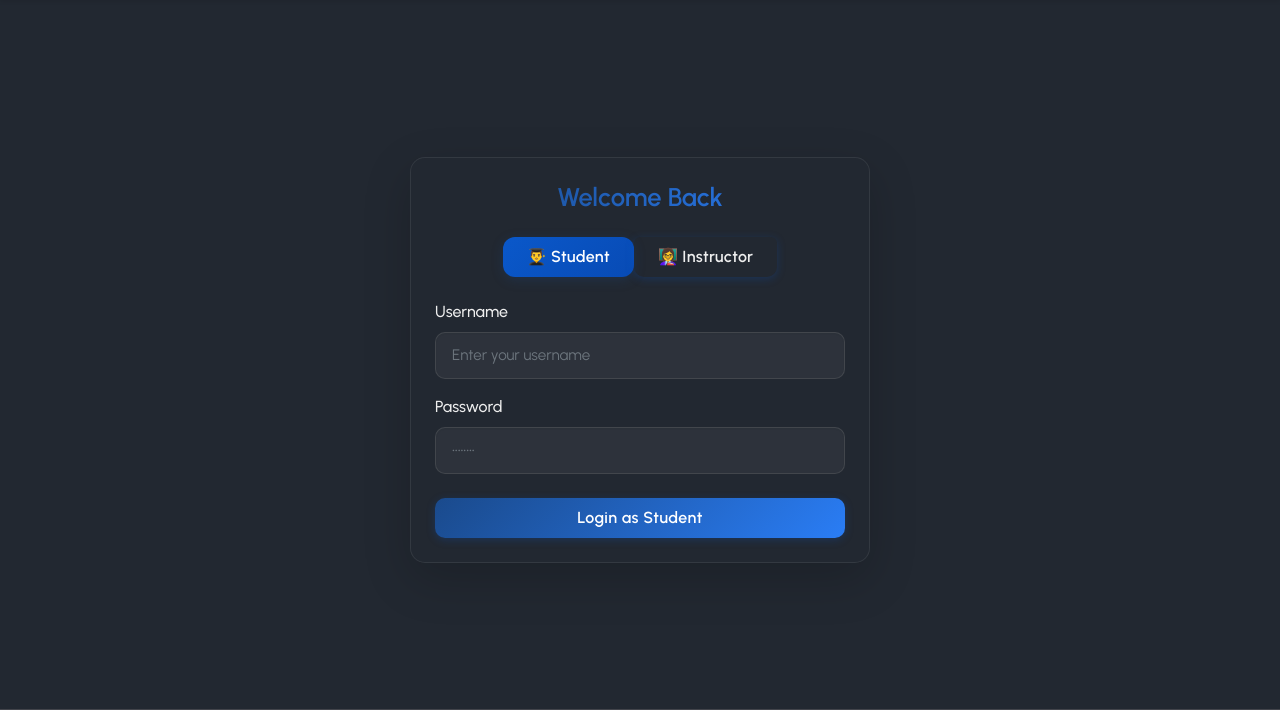
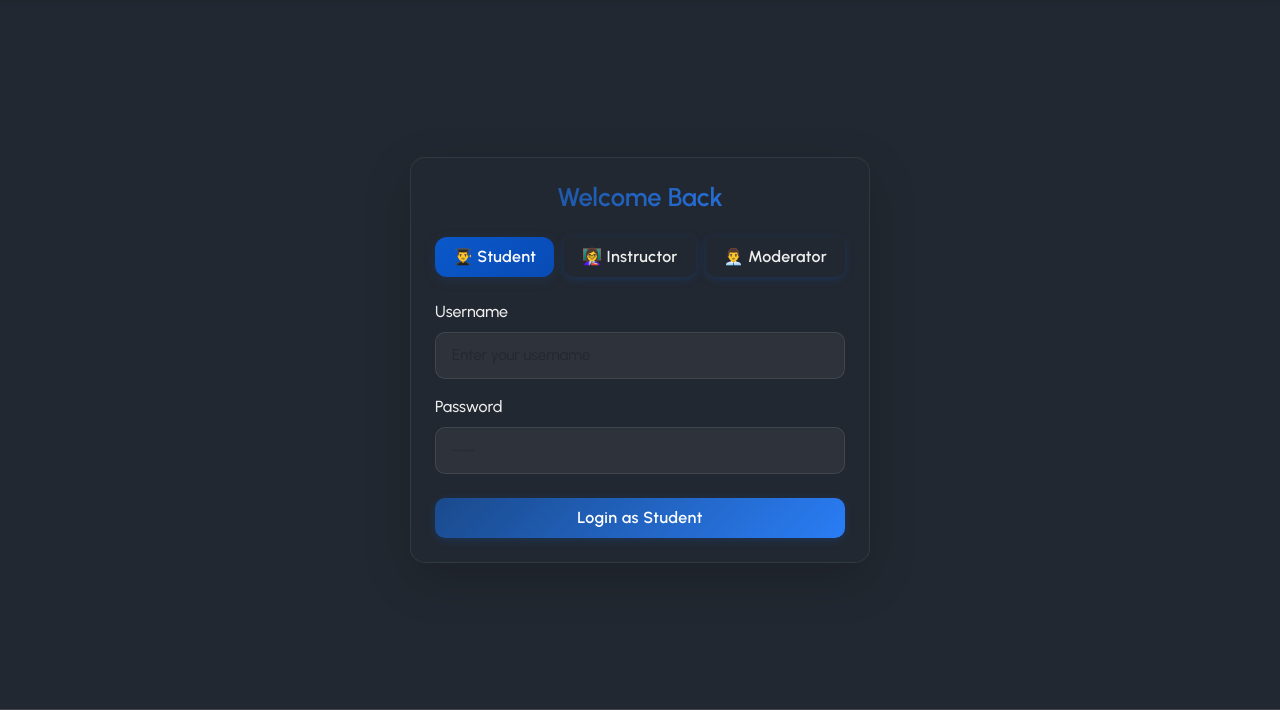
Before and after one commit to mfahd00/minimoodle, a Django app: page /courses/login/ in a window 1280 px wide. Shown: the part 74-784 px from the top of the page. Run offline with Django 5.2, Linux system fonts and the light colour scheme; some libraries are stand-ins or nearby versions.

Commit message:
major changes

```diff
--- a/courses/models.py
+++ b/courses/models.py
@@ -8,9 +8,12 @@ from django.utils import timezone
 class Profile(models.Model):
     user = models.OneToOneField(User, on_delete=models.CASCADE)
     is_instructor = models.BooleanField(default=False)
+    is_moderator = models.BooleanField(default=False)
+    is_approved = models.BooleanField(default=False)
 
     def __str__(self):
         return self.user.username
+
 
 @receiver(post_save, sender=User)
 def create_user_profile(sender, instance, created, **kwargs):
--- a/courses/urls.py
+++ b/courses/urls.py
@@ -18,9 +18,16 @@ urlpatterns = [
     path('register/instructor/', views.register_instructor, name='register_instructor'),
 
     path('login/', views.login_page, name='login'),
+    path('login/moderator/', views.login_moderator, name='login_moderator'),
     path('login/student/', views.login_student, name='login_student'),
     path('login/instructor/', views.login_instructor, name='login_instructor'),
     path('logout/', views.logout_view, name='logout'),
+
+    path('moderator/pending/', views.pending_instructors, name='pending_instructors'),
+    path('moderator/approve/<int:user_id>/', views.approve_instructor, name='approve_instructor'),
+    path('moderator/instructors/', views.all_instructors, name='all_instructors'),
+    path('moderator/stats/', views.moderator_stats, name='moderator_stats'),
+
 
     path('dashboard/', views.dashboard, name='dashboard'),
     path('courses/category/<int:category_id>/', views.courses_by_category, name='courses_by_category'),
--- a/courses/views.py
+++ b/courses/views.py
@@ -1,5 +1,5 @@
 from django.shortcuts import render, get_object_or_404, redirect
-from django.contrib.auth.decorators import login_required
+from django.contrib.auth.decorators import login_required ,user_passes_test
 from django.contrib.auth.forms import UserCreationForm
 from django.contrib.auth.models import User
 from django.contrib.auth import login, authenticate, logout
@@ -9,7 +9,7 @@ from django.core.paginator import Paginator
 from django.db.models import Count
 from django.utils import timezone
 from .models import Course, Lesson, Enrollment, Profile, Category, Assignment, Submission, Announcement
-from .forms import CourseForm, LessonForm, CustomUserCreationForm, AssignmentForm, SubmissionForm, AnnouncementForm
+from .forms import CourseForm, LessonForm, CustomUserCreationForm, AssignmentForm, SubmissionForm, AnnouncementForm, InstructorRegistrationForm
 
 def register_student(request):
     if request.method == 'POST':
@@ -23,25 +23,6 @@ def register_student(request):
     else:
         form = UserCreationForm()
     return render(request, 'auth/register_student.html', {'form': form, 'page_title': 'Student Registration'})
-
-
-def register_instructor(request):
-    if request.method == 'POST':
-        form = UserCreationForm(request.POST)
-        if form.is_valid():
-            user = form.save()
-            user.profile.is_instructor = True
-            user.profile.save()
-            login(request, user)
-            return redirect('dashboard')
-    else:
-        form = UserCreationForm()
-    return render(request, 'auth/register_instructor.html', {'form': form, 'page_title': 'Instructor Registration'})
-
-def choose_registration(request):
-    return render(request, 'auth/choose_registration.html', {
-        'page_title': 'Register'
-    })
 
 def login_student(request):
     error = None
@@ -60,6 +41,30 @@ def login_student(request):
     return render(request, 'auth/login.html', {'student_error': error, 'show_tab': 'student'})
 
 
+def register_instructor(request):
+    if request.method == 'POST':
+        form = InstructorRegistrationForm(request.POST)
+        if form.is_valid():
+            user = form.save()
+            user.profile.is_instructor = True
+            user.profile.is_approved = False
+            user.profile.save()
+            return render(request, 'auth/pending_approval.html', {
+                'page_title': 'Pending Approval'
+            })
+        else:
+            print("❌ Form errors:", form.errors)
+    else:
+        form = InstructorRegistrationForm()
+
+    return render(request, 'auth/register_instructor.html', {
+        'form': form,
+        'page_title': 'Instructor Registration'
+    })
+
+
+
+
 def login_instructor(request):
     error = None
     if request.method == 'POST':
@@ -68,13 +73,34 @@ def login_instructor(request):
         user = authenticate(request, username=username, password=password)
         if user is not None:
             if user.profile.is_instructor:
-                login(request, user)
-                return redirect('dashboard')
+                if not user.profile.is_approved:
+                    error = "⏳ Your instructor account is awaiting moderator approval."
+                else:
+                    login(request, user)
+                    return redirect('dashboard')
             else:
                 error = "⚠️ You are not an instructor. Use the student tab."
         else:
             error = "Invalid username or password."
     return render(request, 'auth/login.html', {'instructor_error': error, 'show_tab': 'instructor'})
+
+def login_moderator(request):
+    error = None
+    if request.method == 'POST':
+        username = request.POST['username']
+        password = request.POST['password']
+        user = authenticate(request, username=username, password=password)
+        if user is not None:
+            if hasattr(user, 'profile') and user.profile.is_moderator:
+                login(request, user)
+                return redirect('dashboard')
+            else:
+                error = "⚠️ You are not authorized as a moderator."
+        else:
+            error = "Invalid username or password."
+
+    return render(request, 'auth/login.html', {'moderator_error': error, 'show_tab': 'moderator'})
+
 
 @login_required
 def logout_view(request):
@@ -86,10 +112,6 @@ def home(request):
     return render(request, 'index.html', {'latest_courses': latest_courses})
 
 
-from django.core.paginator import Paginator
-from django.db.models import Count
-from django.shortcuts import render
-from .models import Course, Category
 
 def course_list(request):
     sort_by = request.GET.get('sort', 'popular')
@@ -97,11 +119,9 @@ def course_list(request):
 
     courses = Course.objects.annotate(num_students=Count('enrollment')).all()
 
-    # Filter by category (if selected)
     if category_id:
         courses = courses.filter(category_id=category_id)
 
-    # Sorting logic
     if sort_by == 'popular':
         courses = courses.order_by('-num_students')
     elif sort_by == 'newest':
@@ -109,12 +129,10 @@ def course_list(request):
     elif sort_by == 'oldest':
         courses = courses.order_by('created_at')
 
-    # Pagination
     paginator = Paginator(courses, 6)
     page_number = request.GET.get('page')
     page_obj = paginator.get_page(page_number)
 
-    # Fetch all categories for the browse section
     categories = Category.objects.all()
 
     return render(request, 'courses/course_list.html', {
@@ -135,7 +153,6 @@ def course_detail(request, course_id):
     if request.user.is_authenticated:
         enrolled = Enrollment.objects.filter(student=request.user, course=course).exists()
 
-        # store which assignments are already submitted by this student
         for assignment in course.assignments.all():
             submissions[assignment.id] = Submission.objects.filter(
                 assignment=assignment, student=request.user
@@ -148,6 +165,10 @@ def course_detail(request, course_id):
         'submissions': submissions,
     })
 
+def choose_registration(request):
+    return render(request, 'auth/choose_registration.html', {
+        'page_title': 'Register'
+    })
 
 @login_required
 def enroll_course(request, course_id):
@@ -160,15 +181,31 @@ from django.db.models import Q
 
 
 @login_required
+
+
 def dashboard(request):
     user = request.user
     latest_announcement = Announcement.objects.order_by('-created_at').first()
 
+    # Moderator dashboard first
+    if hasattr(user, "profile") and user.profile.is_moderator:
+        context = {
+            'is_moderator': True,
+            'pending_instructors_count': Profile.objects.filter(is_instructor=True, is_approved=False).count(),
+            'total_instructors': Profile.objects.filter(is_instructor=True).count(),
+            'latest_announcement': latest_announcement,
+        }
+        return render(request, 'auth/dashboard.html', context)
+
+    # Instructor pending approval check
+    if user.profile.is_instructor and not user.profile.is_approved:
+        return render(request, 'auth/pending_approval.html')
+
+    # Instructor dashboard
     if user.profile.is_instructor:
         courses = Course.objects.filter(created_by=user)
         enrollments = Enrollment.objects.filter(course__in=courses).select_related('student')
         students = list({enrollment.student for enrollment in enrollments})
-
         return render(request, 'auth/dashboard.html', {
             'is_instructor': True,
             'courses': courses,
@@ -176,37 +213,37 @@ def dashboard(request):
             'latest_announcement': latest_announcement,
         })
 
-    else:
-        enrollments = user.enrollments.select_related('course').distinct()
+    # Student dashboard
+    enrollments = user.enrollments.select_related('course').distinct()
+    for enrollment in enrollments:
+        total = enrollment.course.lessons.count()
+        completed = enrollment.completed_lessons.count()
+        enrollment.progress = int((completed / total) * 100) if total > 0 else 0
 
-        for enrollment in enrollments:
-            total = enrollment.course.lessons.count()
-            completed = enrollment.completed_lessons.count()
-            enrollment.progress = int((completed / total) * 100) if total > 0 else 0
+    now = timezone.now()
+    pending_assignments = Assignment.objects.filter(
+        course__in=[en.course for en in enrollments],
+        due_date__gte=now
+    ).filter(
+        Q(submissions__isnull=True) | ~Q(submissions__student=user)
+    ).distinct()
 
-        now = timezone.now()
+    pending_count = pending_assignments.count()
+    remaining_classes = sum(
+        en.course.lessons.count() - en.completed_lessons.count()
+        for en in enrollments
+    )
 
-        pending_assignments = Assignment.objects.filter(
-            course__in=[en.course for en in enrollments],
-            due_date__gte=now
-        ).filter(
-            Q(submissions__isnull=True) | ~Q(submissions__student=user)
-        ).distinct()
+    return render(request, 'auth/dashboard.html', {
+        'is_instructor': False,
+        'enrollments': enrollments,
+        'pending_assignments': pending_assignments,
+        'pending_count': pending_count,
+        'remaining_classes': remaining_classes,
+        'latest_announcement': latest_announcement,
+    })
 
-        pending_count = pending_assignments.count()
-        remaining_classes = sum(
-            en.course.lessons.count() - en.completed_lessons.count()
-            for en in enrollments
-        )
 
-        return render(request, 'auth/dashboard.html', {
-            'is_instructor': False,
-            'enrollments': enrollments,
-            'pending_assignments': pending_assignments,
-            'pending_count': pending_count,
-            'remaining_classes': remaining_classes,
-            'latest_announcement': latest_announcement,
-        })
 
 
 
@@ -451,3 +488,41 @@ def global_announcement_list(request):
 
     courses = Course.objects.filter(created_by=request.user) if request.user.profile.is_instructor else None
     return render(request, 'announcements/announcement_list.html', {'announcements': announcements, 'courses': courses})
+
+def is_moderator(user):
+    return hasattr(user, 'profile') and user.profile.is_moderator
+
+@login_required
+@user_passes_test(is_moderator)
+def pending_instructors(request):
+    pending_instructors = Profile.objects.filter(is_instructor=True, is_approved=False)
+    return render(request, 'auth/pending_instructors.html', {'pending_instructors': pending_instructors})
+
+
+@login_required
+@user_passes_test(is_moderator)
+def approve_instructor(request, user_id):
+    instructor = get_object_or_404(User, id=user_id, profile__is_instructor=True)
+    instructor.profile.is_approved = True
+    instructor.profile.save()
+    return redirect('pending_instructors')
+
+@login_required
+def all_instructors(request):
+    if not request.user.profile.is_moderator:
+        return render(request, 'error.html', {'message': 'Unauthorized access.'})
+    instructors = User.objects.filter(profile__is_instructor=True)
+    return render(request, 'moderator/all_instructors.html', {'instructors': instructors})
+
+@login_required
+def moderator_stats(request):
+    total_instructors = Profile.objects.filter(is_instructor=True).count()
+    total_students = Profile.objects.filter(is_instructor=False, is_moderator=False).count()
+    total_courses = Course.objects.count()
+
+    context = {
+        'total_instructors': total_instructors,
+        'total_students': total_students,
+        'total_courses': total_courses,
+    }
+    return render(request, 'moderator/moderator_stats.html', context)
--- a/templates/auth/login.html
+++ b/templates/auth/login.html
@@ -9,10 +9,10 @@
 
     <h2 class="fw-bold text-center mb-4">Welcome Back</h2>
 
-    <ul class="nav nav-tabs justify-content-center mb-4 border-0" id="loginTab" role="tablist">
-      <li class="nav-item" role="presentation">
+    <ul class="nav nav-tabs justify-content-between mb-4 border-0 w-100" id="loginTab" role="tablist" style="gap: 10px; max-width: 500px; margin: 0 auto;">
+  <li class="nav-item flex-fill" role="presentation">
     <button
-          class="nav-link px-4 fw-semibold {% if show_tab != 'instructor' %}active{% endif %}"
+      class="nav-link w-100 fw-semibold {% if show_tab == 'student' or not show_tab %}active{% endif %}"
       id="student-tab"
       data-bs-toggle="tab"
       data-bs-target="#student"
@@ -24,9 +24,9 @@
       👨‍🎓 Student
     </button>
   </li>
-      <li class="nav-item" role="presentation">
+  <li class="nav-item flex-fill" role="presentation">
     <button
-          class="nav-link px-4 fw-semibold {% if show_tab == 'instructor' %}active{% endif %}"
+      class="nav-link w-100 fw-semibold {% if show_tab == 'instructor' %}active{% endif %}"
       id="instructor-tab"
       data-bs-toggle="tab"
       data-bs-target="#instructor"
@@ -38,10 +38,26 @@
       👩‍🏫 Instructor
     </button>
   </li>
+  <li class="nav-item flex-fill" role="presentation">
+    <button
+      class="nav-link w-100 fw-semibold {% if show_tab == 'moderator' %}active{% endif %}"
+      id="moderator-tab"
+      data-bs-toggle="tab"
+      data-bs-target="#moderator"
+      type="button"
+      role="tab"
+      aria-controls="moderator"
+      aria-selected="false"
+    >
+      👨‍💼 Moderator
+    </button>
+  </li>
 </ul>
 
+
     <div class="tab-content mt-3">
-      <div class="tab-pane fade {% if show_tab != 'instructor' %}show active{% endif %}" id="student" role="tabpanel">
+      <!-- Student Login -->
+      <div class="tab-pane fade {% if show_tab == 'student' or not show_tab %}show active{% endif %}" id="student" role="tabpanel">
         {% if student_error %}
           <div class="alert alert-warning small">{{ student_error }}</div>
         {% endif %}
@@ -59,7 +75,7 @@
         </form>
       </div>
 
-
+      <!-- Instructor Login -->
       <div class="tab-pane fade {% if show_tab == 'instructor' %}show active{% endif %}" id="instructor" role="tabpanel">
         {% if instructor_error %}
           <div class="alert alert-warning small">{{ instructor_error }}</div>
@@ -77,6 +93,25 @@
           <button type="submit" class="btn w-100 py-2">Login as Instructor</button>
         </form>
       </div>
+
+      <!-- Moderator Login -->
+      <div class="tab-pane fade {% if show_tab == 'moderator' %}show active{% endif %}" id="moderator" role="tabpanel">
+        {% if moderator_error %}
+          <div class="alert alert-warning small">{{ moderator_error }}</div>
+        {% endif %}
+        <form method="POST" action="{% url 'login_moderator' %}">
+          {% csrf_token %}
+          <div class="mb-3">
+            <label for="moderator_username" class="form-label fw-medium">Username</label>
+            <input type="text" class="form-control" id="moderator_username" name="username" placeholder="Enter your username" required>
+          </div>
+          <div class="mb-4">
+            <label for="moderator_password" class="form-label fw-medium">Password</label>
+            <input type="password" class="form-control" id="moderator_password" name="password" placeholder="••••••••" required>
+          </div>
+          <button type="submit" class="btn w-100 py-2">Login as Moderator</button>
+        </form>
+      </div>
     </div>
   </div>
 </div>
@@ -91,56 +126,20 @@
     font-weight: 600;
     transition: all 0.3s ease;
   }
-
   .nav-tabs .nav-link.active {
     background: linear-gradient(135deg, #0a58ca, #084bb5);
     color: #fff !important;
     border-radius: 12px;
     box-shadow: 0 3px 12px rgba(26, 74, 140, 0.25);
   }
-
-  body.light-mode .nav-tabs .nav-link {
-    color: #212529 !important;
+  .form-control {
+    border-radius: 8px;
+    transition: box-shadow 0.2s ease;
   }
-
-  body.dark-mode .nav-tabs .nav-link {
-    color: #f8f9fa !important;
-  }
-
-  input::placeholder {
-    color: #6c757d !important;
-    opacity: 1 !important;
-  }
-
-  body.dark-mode input::placeholder {
-    color: #e1e1e1 !important;
-    opacity: 1 !important;
-  }
-
-  body.light-mode .form-label {
-    color: #212529 !important;
-  }
-
-  body.dark-mode .form-label {
-    color: #f8f9fa !important;
-  }
-
-  .form-control {
-    background-color: rgba(255, 255, 255, 0.9);
-    color: #212529;
-    border-radius: 8px;
-  }
-
-  body.dark-mode .form-control {
-    background-color: rgba(255, 255, 255, 0.1);
-    color: #f8f9fa;
-  }
-
   .form-control:focus {
     border-color: #2a7df5;
     box-shadow: 0 0 8px rgba(42, 125, 245, 0.5);
   }
-
   .btn {
     background: linear-gradient(135deg, #0a58ca, #084bb5);
     color: #fff;
@@ -148,7 +147,6 @@
     border-radius: 10px;
     transition: 0.3s;
   }
-
   .btn:hover {
     background: linear-gradient(135deg, #2a7df5, #1a4a8c);
     box-shadow: 0 3px 12px rgba(42, 125, 245, 0.4);
--- a/templates/auth/register_instructor.html
+++ b/templates/auth/register_instructor.html
@@ -7,6 +7,11 @@
   <div class="form-container shadow-lg p-4" style="max-width: 460px; width: 100%; border-radius: 15px;">
 
     <h2 class="fw-bold text-center mb-4">Instructor Registration</h2>
+    {% if form.errors %}
+<div class="alert alert-danger" role="alert">
+  {{ form.errors }}
+</div>
+{% endif %}
 
     <form method="post" id="instructorRegistrationForm" novalidate>
       {% csrf_token %}
--- a/templates/base.html
+++ b/templates/base.html
@@ -99,17 +99,46 @@ body.light-theme .hover-shadow:hover {
 
       <div class="collapse navbar-collapse" id="navbarNav">
   <ul class="navbar-nav ms-auto align-items-center">
-          {% if user.is_authenticated %}
-            <li class="nav-item"><a class="nav-link" href="{% url 'dashboard' %}">Dashboard</a></li>
-            <li class="nav-item"><a class="nav-link" href="{% url 'global_announcement_list' %}">Announcements</a></li>
-            <li class="nav-item"><a class="nav-link" href="{% url 'course_list' %}">Courses</a></li>
 
+    {% if user.is_authenticated and user.profile.is_moderator %}
+      <li class="nav-item">
+        <a class="nav-link {% if request.resolver_match.url_name == 'dashboard' %}active{% endif %}" href="{% url 'dashboard' %}">
+          <i class="bi bi-speedometer2 me-1"></i> Dashboard
+        </a>
+      </li>
+      <li class="nav-item">
+        <a class="nav-link {% if request.resolver_match.url_name == 'pending_instructors' %}active{% endif %}" href="{% url 'pending_instructors' %}">
+          <i class="bi bi-person-check me-1"></i> Approvals
+        </a>
+      </li>
+      <li class="nav-item">
+        <a class="nav-link {% if request.resolver_match.url_name == 'all_instructors' %}active{% endif %}" href="{% url 'all_instructors' %}">
+          <i class="bi bi-people me-1"></i> Instructors
+        </a>
+      </li>
+      <li class="nav-item">
+        <a class="nav-link {% if request.resolver_match.url_name == 'moderator_stats' %}active{% endif %}" href="{% url 'moderator_stats' %}">
+          <i class="bi bi-graph-up me-1"></i> Stats
+        </a>
+      </li>
       <li class="nav-item">
         <form method="post" action="{% url 'logout' %}" class="d-inline">
           {% csrf_token %}
           <a href="#" class="nav-link" onclick="event.preventDefault(); this.closest('form').submit();">Logout</a>
         </form>
       </li>
+
+    {% elif user.is_authenticated %}
+      <li class="nav-item"><a class="nav-link {% if request.resolver_match.url_name == 'dashboard' %}active{% endif %}" href="{% url 'dashboard' %}">Dashboard</a></li>
+      <li class="nav-item"><a class="nav-link {% if request.resolver_match.url_name == 'global_announcement_list' %}active{% endif %}" href="{% url 'global_announcement_list' %}">Announcements</a></li>
+      <li class="nav-item"><a class="nav-link {% if request.resolver_match.url_name == 'course_list' %}active{% endif %}" href="{% url 'course_list' %}">Courses</a></li>
+      <li class="nav-item">
+        <form method="post" action="{% url 'logout' %}" class="d-inline">
+          {% csrf_token %}
+          <a href="#" class="nav-link" onclick="event.preventDefault(); this.closest('form').submit();">Logout</a>
+        </form>
+      </li>
+
     {% else %}
       <li class="nav-item"><a class="nav-link" href="{% url 'login' %}">Login</a></li>
       <li class="nav-item"><a class="nav-link" href="{% url 'register' %}">Register</a></li>
@@ -124,6 +153,7 @@ body.light-theme .hover-shadow:hover {
     </li>
   </ul>
 </div>
+
     </div>
   </nav>
 
```
Also changed, not shown: courses/forms.py (+14 -0 lines), templates/auth/dashboard.html (+43 -15 lines), templates/auth/login_moderator.html (added, +62 -0 lines), templates/auth/pending_approval.html (added, +17 -0 lines), templates/auth/pending_instructors.html (added, +31 -0 lines), templates/courses/course_detail.html (+8 -2 lines), templates/moderator/all_instructors.html (added, +72 -0 lines), templates/moderator/moderator_stats.html (added, +49 -0 lines), courses/migrations/0011_profile_is_approved_profile_is_moderator.py (added), db.sqlite3. Lines whose indentation alone changed are shown as unchanged.
